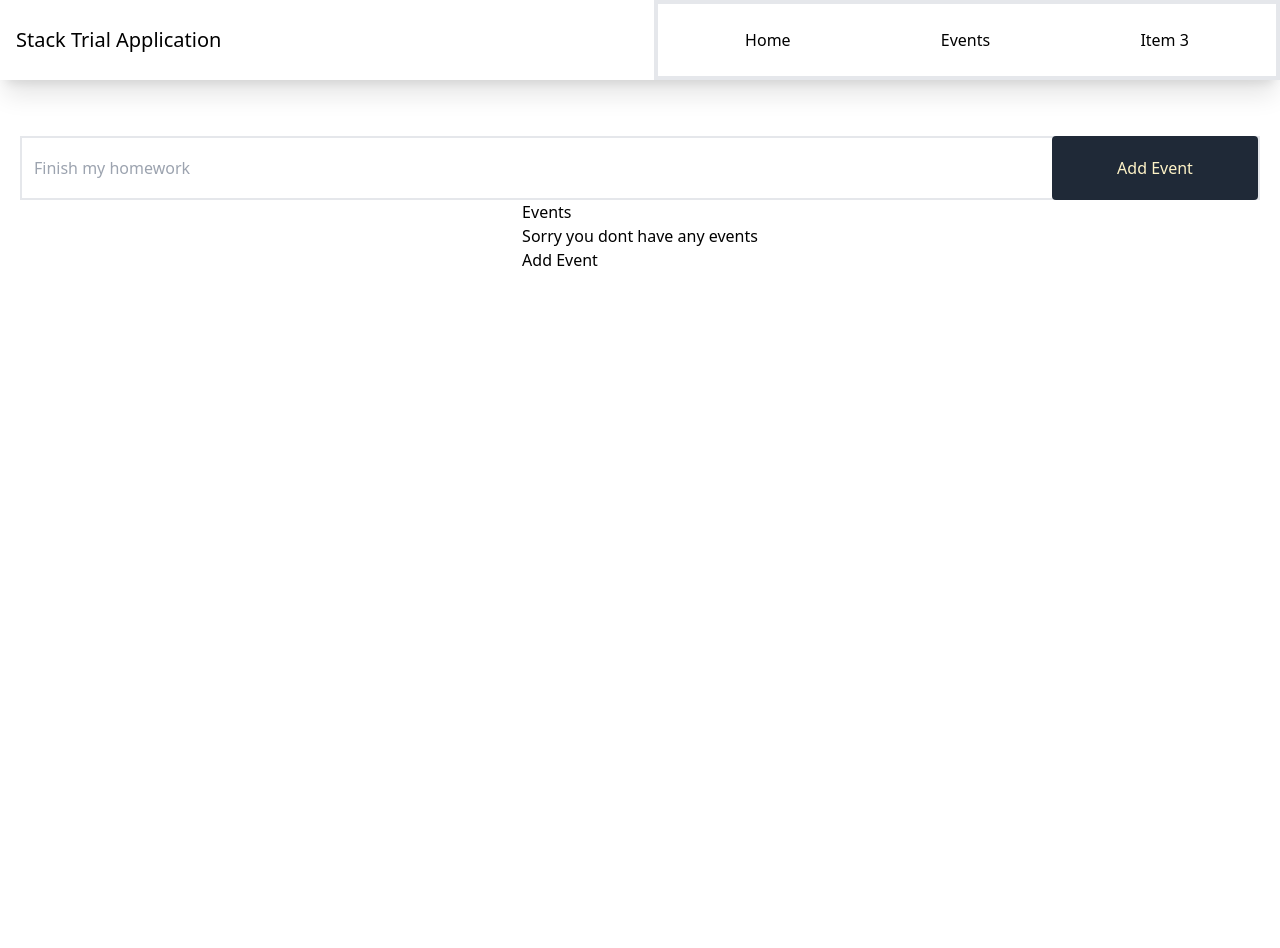
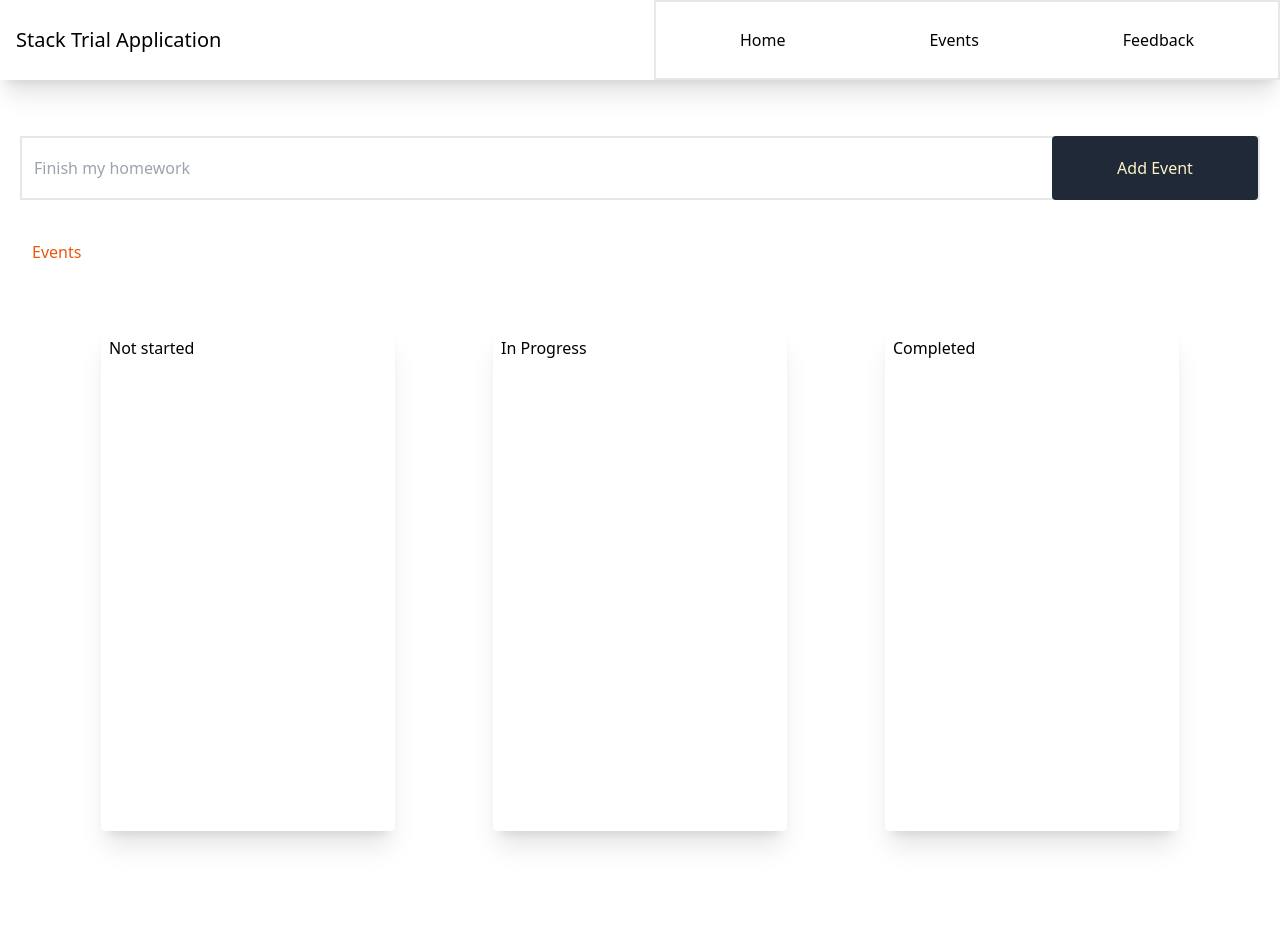
Before and after one commit to Asiedu13/StackBasedTodo, a website: page StackBased__todo.html in a window 1280 px wide. Before the commit the page ends 916 px from the top, so only its background shows below. Drawn offline with Linux system fonts and the light colour scheme.

Commit message:
Set events sections

```diff
--- a/StackBased__todo.html
+++ b/StackBased__todo.html
@@ -21,39 +21,49 @@
         </div> -->
 
         <ul
-          class="flex flex-1 w-full p-3 h-full border-2 flex-col sm:flex-row items-center justify-around"
+          class="flex flex-1 w-full p-3 h-full  flex-col sm:flex-row items-center justify-around"
         >
           <li class="navigation__con__item">Home</li>
           <li class="navigation__con__item">Events</li>
-          <li class="navigation__con__item">Item 3</li>
+          <li class="navigation__con__item">Feedback</li>
         </ul>
       </nav>
     </header>
 
-    <main class="flex flex-col p-5 items-center h-screen">
+    <main class="flex flex-col p-5 items-center h-screen border-3">
       <div class="displayer"></div>
 
       <section class="flex items-center border-2 h-16 w-full border-2">
-
-          <input
+        <input
           type="text"
           id="userInput"
           placeholder="Finish my homework"
-          class=" h-15 p-3 w-10/12 outline-none"
-          />
-          <button class="h-16 p-3 flex-2 w-1/6 bg-gray-800 text-amber-100 rounded hover:bg-gray-700">Add Event</button>
-
+          class="h-15 p-3 w-10/12 outline-none"
+        />
+        <button
+          class="h-16 p-3 flex-2 w-1/6 bg-gray-800 text-amber-100 rounded hover:bg-gray-700"
+        >
+          Add Event
+        </button>
       </section>
 
-      <section class="events mainContainer">
+      <section class="events mainContainer w-full h-full  p-3 pt-10">
         <div class="events__header">
-          <h2>Events</h2>
+          <h2 class="text-orange-600 mb-10">Events</h2>
         </div>
-        <div class="noElem">
-          <p>Sorry you dont have any events</p>
-          <button class="addBtn">Add Event</button>
+
+        <div class="event_display flex justify-around w-full h-full p-5 rounded">
+          <article class="event-list w-1/4 h-5/6 shadow-xl m-1 rounded p-2">
+            <header>Not started</header>
+          </article>
+          <article class="event-list w-1/4 h-5/6 shadow-xl m-1 rounded p-2">
+            <header>In Progress</header>
+
+          </article>
+          <article class="event-list w-1/4 h-5/6 m-1 rounded p-2 shadow-xl">
+            <header>Completed</header>
+          </article>
         </div>
-        <section class="events__item"></section>
       </section>
 
       <!-- Events display -->
```
Also changed, not shown: style.css.
